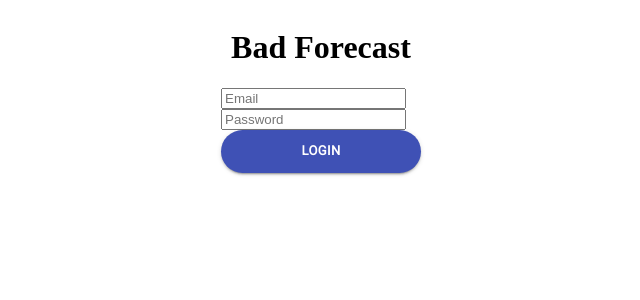
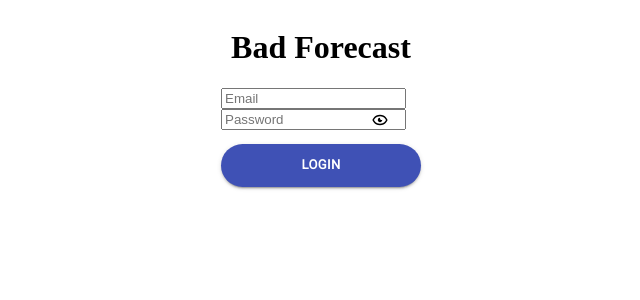
Before and after one commit to Wiqes/temp, a React app: page /login in a window 1280 px wide. Shown: the top 300 px of the page, without its empty margins (319-959 px from the left). Built offline with nearby package versions, Linux system fonts and the light colour scheme.

Commit message:
save some

```diff
--- a/src/components/LoginPage/LoginPage.jsx
+++ b/src/components/LoginPage/LoginPage.jsx
@@ -1,14 +1,21 @@
-import React from "react";
+import React, { useState } from "react";
 import { observer } from "mobx-react";
 import { Box } from "@material-ui/core";
 import { FormProvider, useForm } from "react-hook-form";
 
 import { Button } from "@ui/Button/Button";
 import { FormElement } from "@inputs/FormElement";
+import { Icon } from "@ui/Icon/Icon";
 
 const LoginPage = observer(() => {
   const methods = useForm();
   const { handleSubmit } = methods;
+
+  const [passwordShown, setPasswordShown] = useState(false);
+
+  const togglePasswordVisibility = () => {
+    setPasswordShown(passwordShown ? false : true);
+  };
 
   const onSubmit = (data) => console.log(data);
 
@@ -35,10 +42,18 @@ const LoginPage = observer(() => {
               validate: (value) => value.trim() !== "",
             }}
           />
+          <div
+            style={{
+              position: "relative",
+              display: "flex",
+              marginBottom: "14px",
+            }}
+          >
             <FormElement
               name="password"
               placeholder="Password"
               type="input"
+              elementType={passwordShown ? "text" : "password"}
               defaultValue=""
               validation={{
                 required: true,
@@ -46,6 +61,17 @@ const LoginPage = observer(() => {
                 validate: (value) => value.trim() !== "",
               }}
             />
+            <div
+              style={{ position: "absolute", top: "8%", right: "16%" }}
+              onClick={togglePasswordVisibility}
+            >
+              {passwordShown ? (
+                <Icon iconName="HideIcon" />
+              ) : (
+                <Icon iconName="ShowIcon" />
+              )}
+            </div>
+          </div>
 
           <Button
             type="submit"
--- a/src/constants/icons.js
+++ b/src/constants/icons.js
@@ -1,9 +1,6 @@
-import { MdExplore } from 'react-icons/md';
-import { MdAssignment } from 'react-icons/md';
-import { MdGroup } from 'react-icons/md';
-import { FaUserTie } from 'react-icons/fa';
-import { FaBlackTie } from 'react-icons/fa';
-import { FaUserCircle } from 'react-icons/fa';
+import { MdAssignment, MdExplore, MdGroup } from "react-icons/md";
+import { FaBlackTie, FaUserCircle, FaUserTie } from "react-icons/fa";
+import { BiHide, BiShowAlt } from "react-icons/bi";
 
 export const icons = {
   Explore: MdExplore,
@@ -12,4 +9,6 @@ export const icons = {
   User: FaUserTie,
   BlackTie: FaBlackTie,
   UserCircle: FaUserCircle,
+  HideIcon: BiHide,
+  ShowIcon: BiShowAlt,
 };
--- a/src/inputs/FormElement.js
+++ b/src/inputs/FormElement.js
@@ -5,6 +5,7 @@ import { Error } from "./Error";
 const FormElement = ({
   name,
   type,
+  elementType,
   disabled = false,
   defaultValue,
   validation = null,
@@ -26,6 +27,7 @@ const FormElement = ({
         rows={rows}
         cols={cols}
         disabled={disabled}
+        elementType={elementType}
         defaultValue={defaultValue}
         validation={validation}
         placeholder={placeholder}
--- a/src/inputs/Input.js
+++ b/src/inputs/Input.js
@@ -7,6 +7,7 @@ const Input = ({
   defaultValue,
   validation,
   placeholder,
+  elementType,
 }) => {
   const { register } = useFormContext();
 
@@ -14,6 +15,7 @@ const Input = ({
     <input
       name={name}
       disabled={disabled}
+      type={elementType}
       defaultValue={defaultValue}
       placeholder={placeholder}
       ref={validation ? register(validation) : register}
```
Lines whose indentation alone changed are shown as unchanged.
